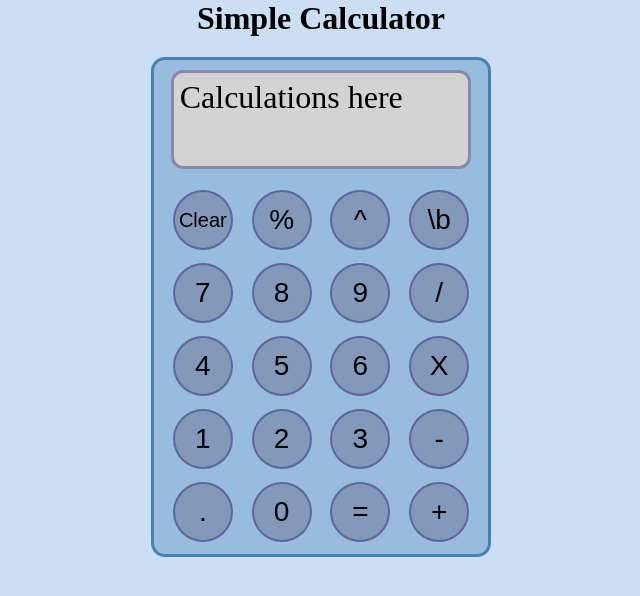
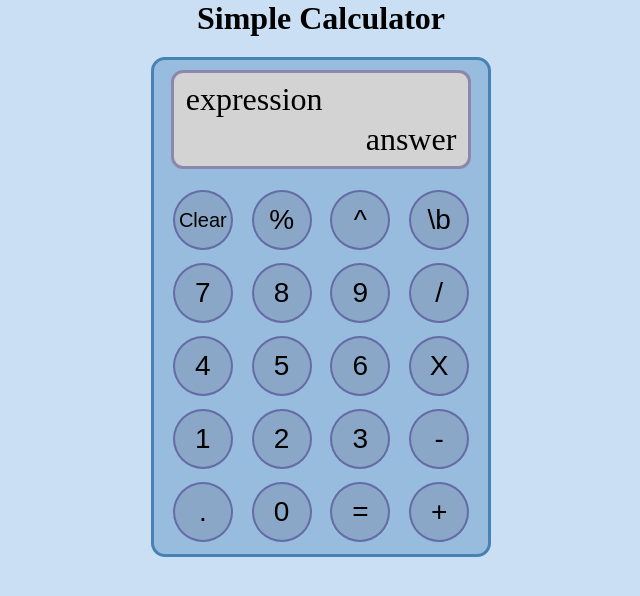
Before and after one commit to taraksh01/calculator, a plain HTML site: page index.html in a window 1280 px wide. Shown: the whole page, without its empty margins (319-959 px from the left). Drawn offline with Linux system fonts and the light colour scheme.

Commit message:
Divided display into expression and answer

```diff
--- a/index.html
+++ b/index.html
@@ -4,12 +4,15 @@
     <meta charset="UTF-8" />
     <meta name="viewport" content="width=device-width, initial-scale=1.0" />
     <title>Calculator</title>
-    <link rel="stylesheet" href="style.css">
+    <link rel="stylesheet" href="style.css" />
   </head>
   <body>
     <h1>Simple Calculator</h1>
     <div class="calculator">
-      <div class="display">Calculations here</div>
+      <div class="display">
+        <div class="expression">expression</div>
+        <div class="answer">answer</div>
+      </div>
       <div class="calculator-body">
         <button class="clear">Clear</button>
         <button class="remainder">%</button>
--- a/style.css
+++ b/style.css
@@ -34,7 +34,20 @@ h1 {
   padding: 6px;
   background-color: lightgray;
   border-radius: 12px;
+  display: flex;
+  flex-direction: column;
+  justify-content: space-around;
   font-size: 32px;
+}
+
+.expression {
+  text-align: left;
+  padding-left: 6px;
+}
+
+.answer {
+  text-align: right;
+  padding-right: 6px;
 }
 
 .calculator-body {
@@ -52,7 +65,7 @@ button {
   width: 60px;
   font-size: 28px;
   border-radius: 50%;
-  background-color: #544f7150;
+  background-color: #544f7130;
   border: 2px double #483d8b90;
 }
 
```
